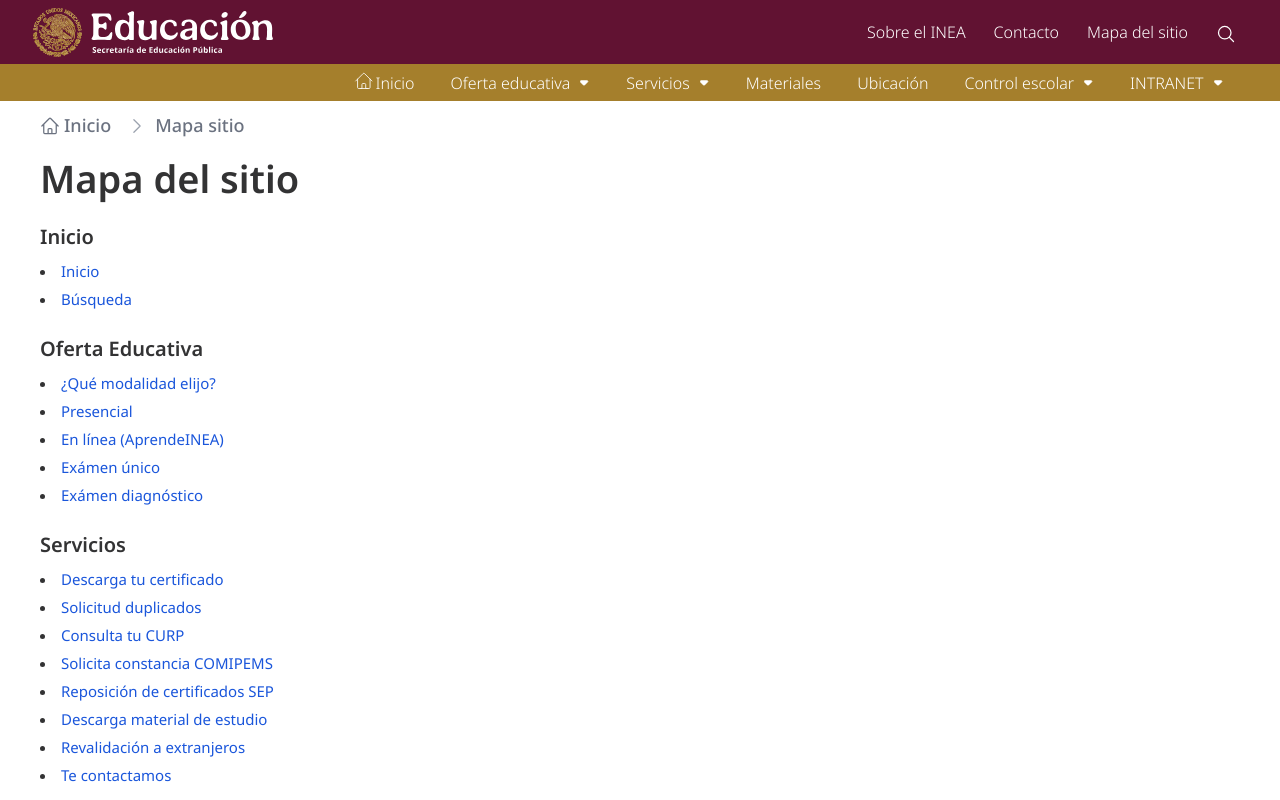
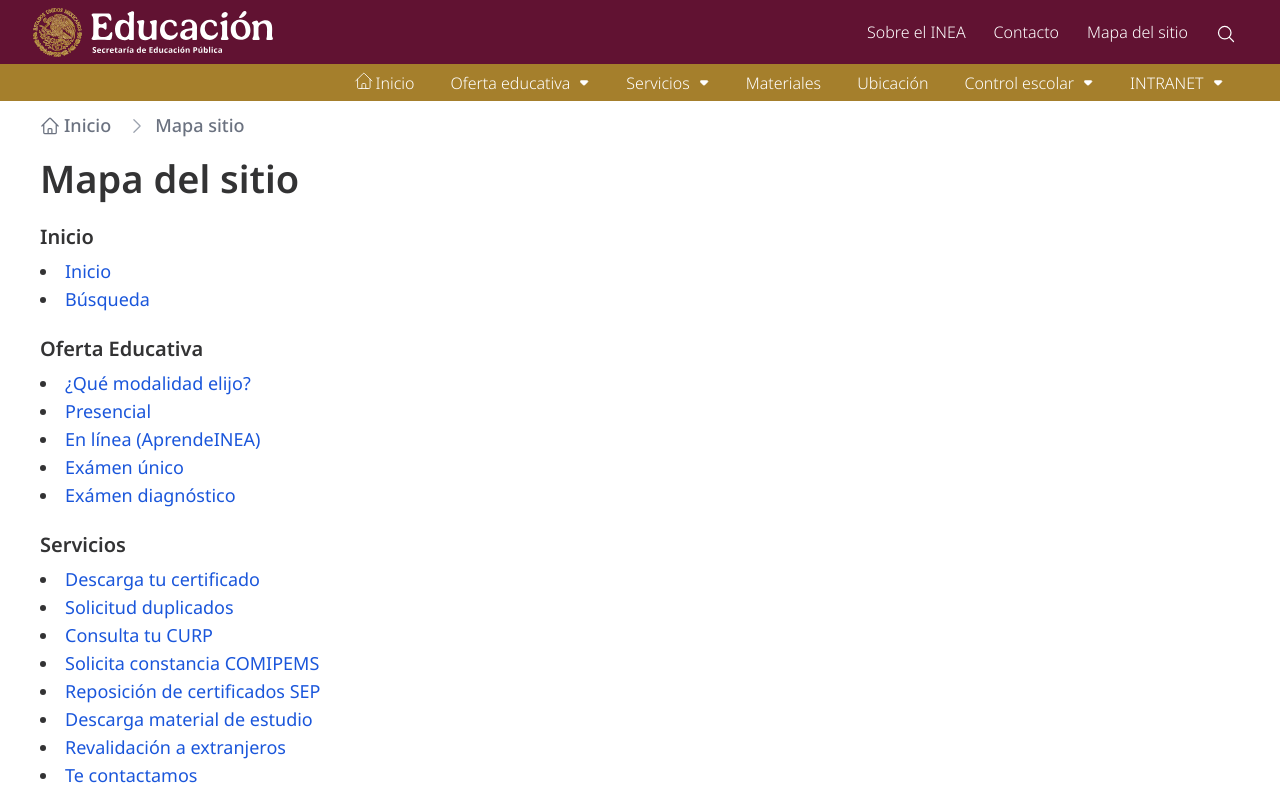
Before and after one commit to ineacdmx2024/inea-web, a Next.js app: page /mapa-sitio in a window 1280 px wide. Shown: the top 800 px of the page. Built offline with nearby package versions, Linux system fonts and the light colour scheme.

Commit message:
Update page.jsx

```diff
--- a/src/app/mapa-sitio/page.jsx
+++ b/src/app/mapa-sitio/page.jsx
@@ -6,7 +6,7 @@ import Link from "next/link";
 export default function MapaDelSitio() {
   return (
     <PagSec Titulo="Mapa del sitio">
-      <div className="space-y-6 text-[#333334] text-base sm:text-[15px]">
+      <div className="space-y-6 text-[#333334] text-base sm:text-[18px]">
         {/* Sección: Inicio */}
         <div>
           <h2 className="text-lg sm:text-xl font-semibold mb-2">Inicio</h2>
```
